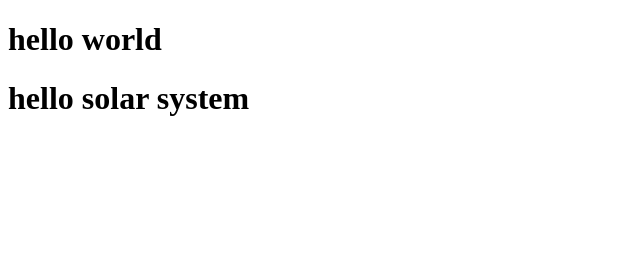
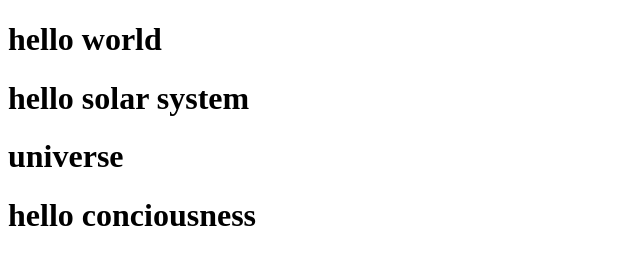
Before and after one commit to Ryangendel/brand-new, a plain HTML site: page index.html in a window 1280 px wide. Shown: the whole page, without its empty margins (0-640 px from the left). Drawn offline with Linux system fonts and the light colour scheme.

Commit message:
added galexy

```diff
--- a/index.html
+++ b/index.html
@@ -8,6 +8,8 @@
 <body>
     <h1>hello world</h1>
     <h1>hello solar system</h1>
+    <h1>universe</h1>
+    <h1>hello conciousness</h1>
 
 </body>
 </html>
```
